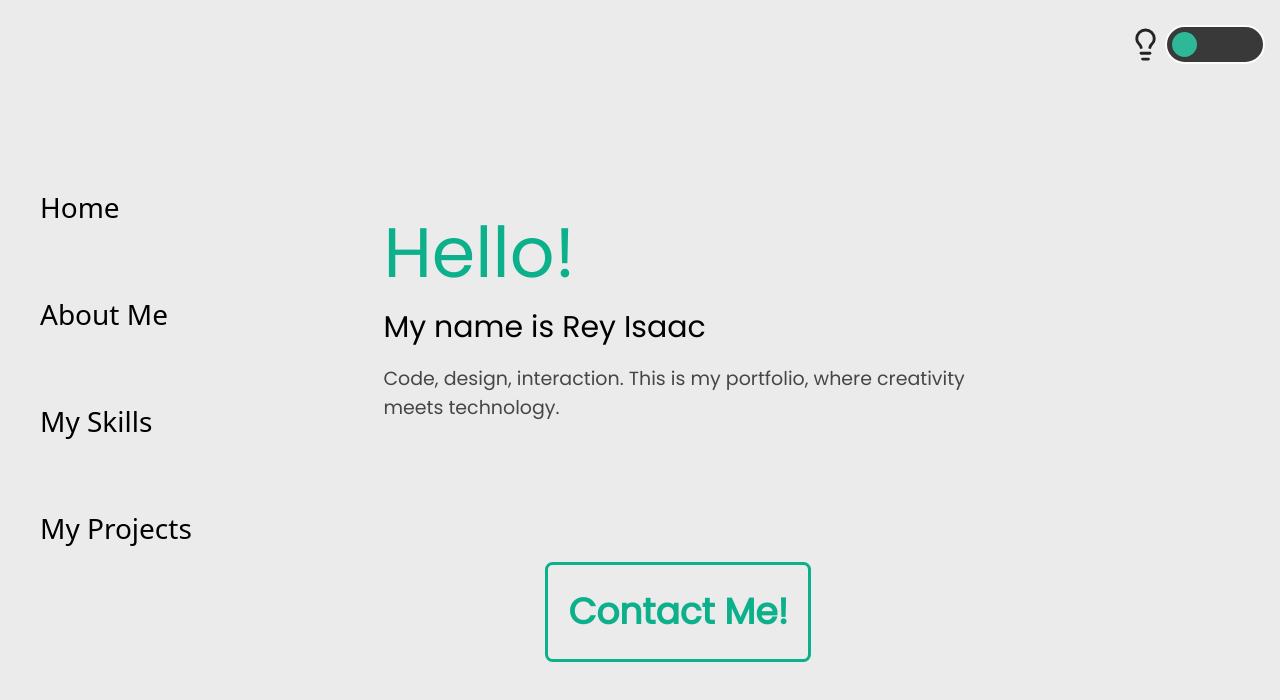
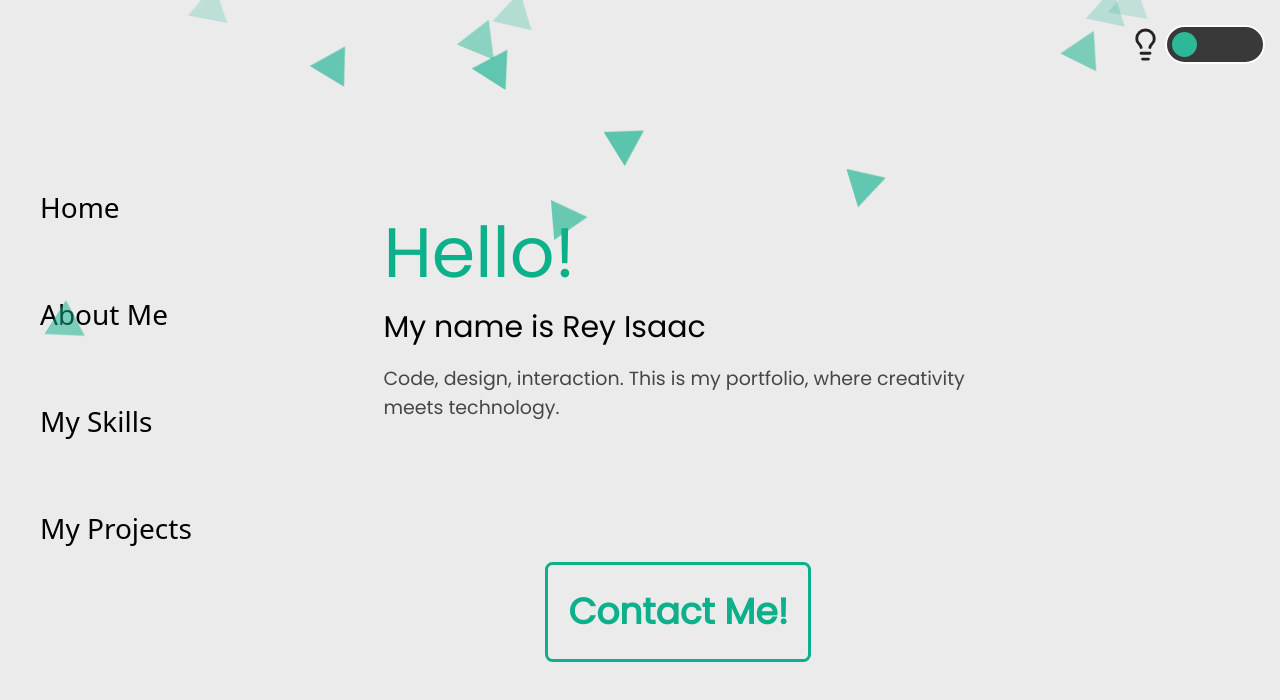
Before and after one commit to ReyOrdonez/MiPortafolio, a Next.js app: page / in a window 1280 px wide. Shown: the top 700 px of the page. Built offline with nearby package versions, Linux system fonts and the light colour scheme.

Commit message:
Triangle: completed fall animation, blink animation still pending

```diff
--- a/app/globals.css
+++ b/app/globals.css
@@ -35,3 +35,17 @@
     display: none; /* Chrome, Safari, Opera */
   }
 }
+
+@keyframes fall {
+  0% {
+    transform: translateY(-20%) rotate(0);
+    opacity: 0;
+  }
+  10% {
+    opacity: 0.7;
+  }
+  100% {
+    transform: translateY(130vh) rotate(360deg);
+    opacity: 0;
+  }
+}
--- a/app/hooks/useIsMobile.js
+++ b/app/hooks/useIsMobile.js
@@ -6,7 +6,7 @@ export function useIsMobile() {
   useEffect(() => {
     if (typeof window === "undefined") return;
 
-    const mediaQueris = window.matchMedia("(min-width: 1024px)");
+    const mediaQueris = window.matchMedia("(max-width: 1024px)");
 
     const handleChange = (event) => {
       setIsMobile(event.matches);
--- a/app/layout.js
+++ b/app/layout.js
@@ -8,6 +8,8 @@ import NavBar from "@/components/navBar/navBar";
 import NavBarMobile from "@/components/navBarMobile/navBarMobile";
 import { useIsMobile } from "./hooks/useIsMobile";
 import ThemeManager from "@/components/themeManager/themeManager";
+import TriangleGenerator from "@/components/triangleGenerator/triangleGenerator";
+import ResponsiveNavbarAndTriangles from "@/components/responsiveNavbarAndTriangles/responsiveNavbarAndTriangles";
 
 const poppins = Poppins({
   subsets: ["latin"],
@@ -21,7 +23,6 @@ const inter = Inter({
 });
 
 export default function RootLayout({ children }) {
-  const isMobile = useIsMobile();
   return (
     <Provider store={store}>
       <html
@@ -32,8 +33,7 @@ export default function RootLayout({ children }) {
         <body
           className={`antialiased bg-[rgb(235,235,235)] text-black dark:bg-black dark:text-white transition-colors duration-200`}
         >
-          {isMobile == true ? <NavBar /> : <NavBarMobile />}
-
+          {<ResponsiveNavbarAndTriangles />}
           {children}
         </body>
       </html>
--- /dev/null
+++ b/components/responsiveNavbarAndTriangles/responsiveNavbarAndTriangles.js
@@ -0,0 +1,27 @@
+"use client";
+
+import { useIsMobile } from "@/app/hooks/useIsMobile";
+import NavBar from "../navBar/navBar";
+import NavBarMobile from "../navBarMobile/navBarMobile";
+import TriangleGenerator from "../triangleGenerator/triangleGenerator";
+
+const ResponsiveNavbarAndTriangles = () => {
+  const isMobile = useIsMobile();
+
+  if (isMobile === undefined) {
+    return null;
+  }
+
+  return (
+    <div>
+      {isMobile ? <NavBarMobile /> : <NavBar />}
+      {isMobile ? (
+        <TriangleGenerator trianglesNumber={10} />
+      ) : (
+        <TriangleGenerator trianglesNumber={20} />
+      )}
+    </div>
+  );
+};
+
+export default ResponsiveNavbarAndTriangles;
--- a/components/triangleComponent/triangle.js
+++ b/components/triangleComponent/triangle.js
@@ -1,10 +1,26 @@
 "use client";
+import { useState, useEffect } from "react";
 
 const Triangle = () => {
+  const [position, setPosition] = useState(null);
+  const [duration, setDuration] = useState(20);
+  const [delay, setDelay] = useState(0);
+
+  useEffect(() => {
+    setPosition(Math.random() * 90 + 1);
+    setDuration(Math.random() * 20 + 7);
+    setDelay(`${Math.random() * 10}s`);
+  }, []);
+
   return (
-    <div className="text-white absolute">
-      <h1>Soy un triangulo jaja</h1>
-    </div>
+    <div
+      className="z-[-1] absolute w-0 h-0 border-l-[20px] border-l-transparent border-r-[20px] border-r-transparent border-b-[35px] border-b-myGreen"
+      style={{
+        animation: `fall ${duration}s linear infinite`,
+        left: `${position}%`,
+        animationDelay: delay,
+      }}
+    ></div>
   );
 };
 
--- /dev/null
+++ b/components/triangleGenerator/triangleGenerator.js
@@ -0,0 +1,29 @@
+"use client";
+
+import { useEffect, useMemo, useState } from "react";
+import Triangle from "../triangleComponent/triangle";
+
+const TriangleGenerator = ({ trianglesNumber }) => {
+  const initialArray = useMemo(() => {
+    return Array(trianglesNumber).fill(null);
+  }, [trianglesNumber]);
+
+  const [triangleArray, setTriangleArray] = useState(initialArray);
+  useEffect(() => {
+    const generator = setInterval(() => {
+      setTriangleArray((prev) => [...prev, 0]);
+    }, 20000);
+    return () => {
+      clearInterval(generator);
+    };
+  }, []);
+  return (
+    <div className="fixed w-[100vw] pointer-events-none top-[-5%]">
+      {triangleArray.map((_, key) => (
+        <Triangle key={key} />
+      ))}
+    </div>
+  );
+};
+
+export default TriangleGenerator;
```
